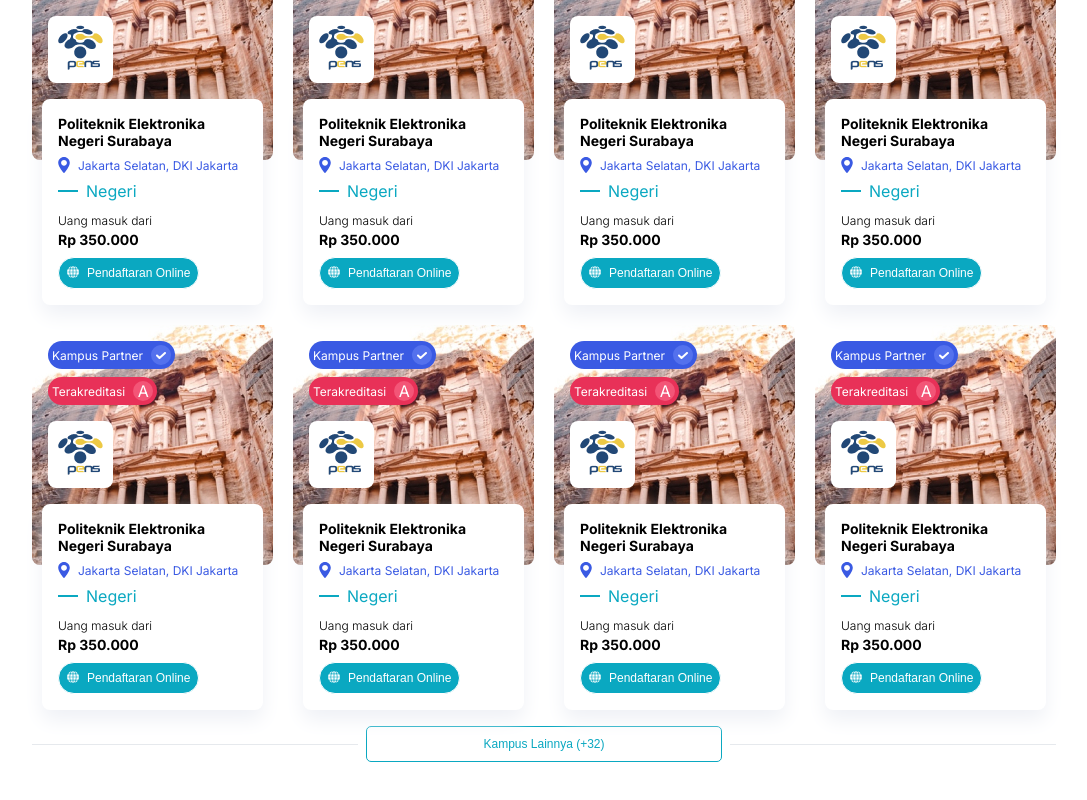
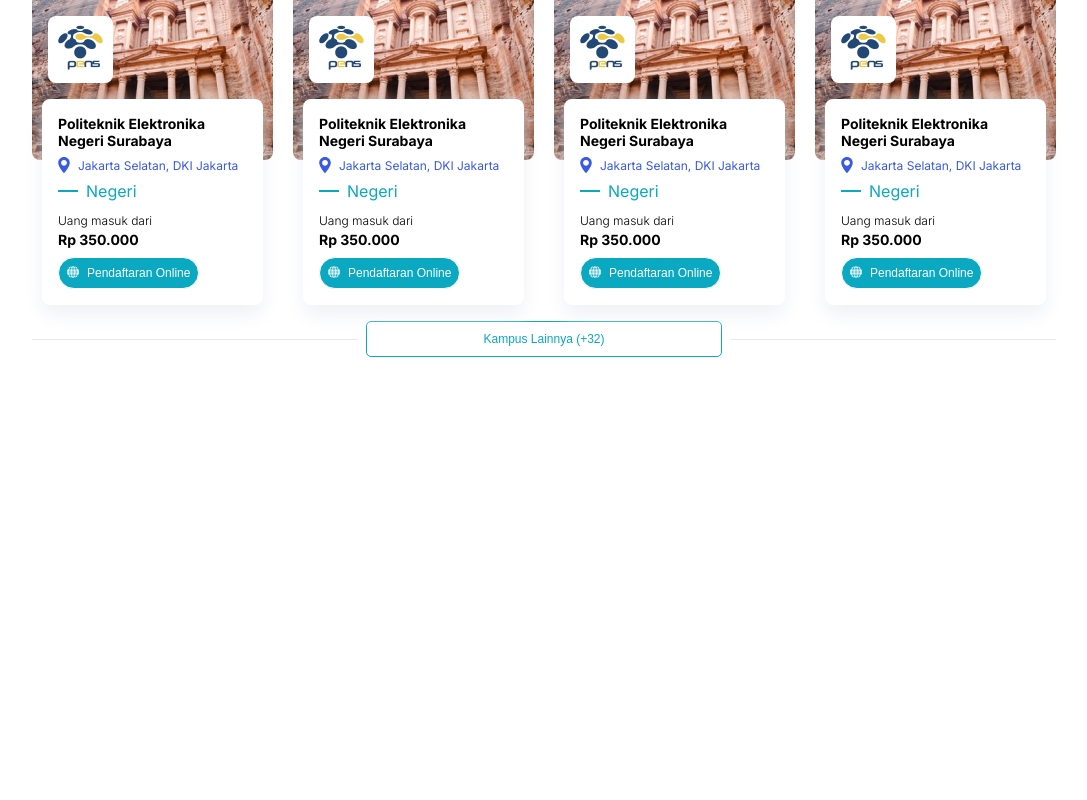
Before and after one commit to maulanairfanf/suteki-tehnical-test, a Nuxt app: page / in a window 1280 px wide. Shown: the part 1172-1972 px from the top of the page, without its empty margins (96-1183 px from the left). After the commit the page ends 1581 px from the top, so only its background shows below. Built offline with nearby package versions, Linux system fonts and the light colour scheme.

Commit message:
made card and header reusable

```diff
--- a/components/CampusRecommendations.vue
+++ b/components/CampusRecommendations.vue
@@ -1,76 +1,12 @@
 <template>
 	<div class="container">
-		<div class="flex flex-column items-center">
-			<h1 class="font-size-30 font-weight-bold my-medium">
-				Rekomendasi Kampus
-			</h1>
-			<h2 class="font-size-14 font-weight-light mb-large">
-				Memberikan sistim pelayanan untuk para calon mahasiswa Jawa Barat dan
-				Banten
-			</h2>
-		</div>
+		<Header
+			title="Rekomendasi Kampus"
+			description="Memberikan sistim pelayanan untuk para calon mahasiswa Jawa Barat dan Banten"
+		/>
+
 		<div class="grid-4-20px">
-			<div
-				class="grid-item-1 position-relative card"
-				v-for="index in 12"
-				:key="index"
-			>
-				<div class="position-relative">
-					<img
-						src="@/assets/images/background.jpg"
-						class="w-full radius-8 position-absolute background-image"
-						alt="alt"
-					/>
-					<div class="card-header">
-						<Badge color="blue" />
-						<Badge color="red" akreditasi="A" class="mt-small" />
-						<div
-							class="mt-medium bg-white radius-8 p-small"
-							style="width: min-content"
-						>
-							<img
-								src="@/assets/images/dummy-uni.png"
-								class="radius-8"
-								style="object-fit: cover"
-								alt=""
-							/>
-						</div>
-					</div>
-					<div class="card-body shadow bg-white">
-						<h1 class="font-size-14">Politeknik Elektronika Negeri Surabaya</h1>
-						<div class="font-size-12 text-blue flex items-center my-small">
-							<svg
-								width="12"
-								height="16"
-								viewBox="0 0 12 16"
-								fill="none"
-								xmlns="http://www.w3.org/2000/svg"
-							>
-								<path
-									d="M6.00016 0C2.805 0 0.205566 2.59944 0.205566 5.79456C0.205566 9.75981 5.39116 15.581 5.61194 15.8269C5.81932 16.0579 6.18138 16.0575 6.38838 15.8269C6.60916 15.581 11.7948 9.75981 11.7948 5.79456C11.7947 2.59944 9.19529 0 6.00016 0ZM6.00016 8.70997C4.3926 8.70997 3.08479 7.40212 3.08479 5.79456C3.08479 4.187 4.39263 2.87919 6.00016 2.87919C7.60769 2.87919 8.91551 4.18703 8.91551 5.79459C8.91551 7.40216 7.60769 8.70997 6.00016 8.70997Z"
-									fill="#3A5AE3"
-								/>
-							</svg>
-							<span class="ml-small"> Jakarta Selatan, DKI Jakarta </span>
-						</div>
-						<div class="flex items-center my-small">
-							<div class="bg-primary" style="width: 20px; height: 2px"></div>
-							<div class="ml-small text-primary">Negeri</div>
-						</div>
-						<div>
-							<span class="font-size-12 font-weight-light"
-								>Uang masuk dari</span
-							>
-							<br />
-							<span class="font-size-14 font-weight-bold">Rp 350.000</span>
-						</div>
-						<button class="button radius-40 mt-small flex p-small">
-							<img src="@/assets/images/globe-icon.svg" class="mr-small" />
-							Pendaftaran Online
-						</button>
-					</div>
-				</div>
-			</div>
+			<Card v-for="index in 8" :key="index" />
 		</div>
 		<div class="flex items-center justify-center my-medium pb-medium">
 			<hr class="hide-on-mobile horizontal-line" />
@@ -82,7 +18,8 @@
 	</div>
 </template>
 <script setup>
-import Badge from './reusable/Badge.vue'
+import Header from './reusable/Header.vue'
+import Card from './reusable/Card.vue'
 </script>
 
 <style scoped></style>
--- /dev/null
+++ b/components/reusable/Card.vue
@@ -0,0 +1,60 @@
+<template>
+	<div class="grid-item-1 position-relative card">
+		<div class="position-relative">
+			<img
+				src="@/assets/images/background.jpg"
+				class="w-full radius-8 position-absolute background-image"
+				alt="alt"
+			/>
+			<div class="card-header">
+				<Badge color="blue" />
+				<Badge color="red" akreditasi="A" class="mt-small" />
+				<div
+					class="mt-medium bg-white radius-8 p-small"
+					style="width: min-content"
+				>
+					<img
+						src="@/assets/images/dummy-uni.png"
+						class="radius-8"
+						style="object-fit: cover"
+						alt=""
+					/>
+				</div>
+			</div>
+			<div class="card-body shadow bg-white">
+				<h1 class="font-size-14">Politeknik Elektronika Negeri Surabaya</h1>
+				<div class="font-size-12 text-blue flex items-center my-small">
+					<svg
+						width="12"
+						height="16"
+						viewBox="0 0 12 16"
+						fill="none"
+						xmlns="http://www.w3.org/2000/svg"
+					>
+						<path
+							d="M6.00016 0C2.805 0 0.205566 2.59944 0.205566 5.79456C0.205566 9.75981 5.39116 15.581 5.61194 15.8269C5.81932 16.0579 6.18138 16.0575 6.38838 15.8269C6.60916 15.581 11.7948 9.75981 11.7948 5.79456C11.7947 2.59944 9.19529 0 6.00016 0ZM6.00016 8.70997C4.3926 8.70997 3.08479 7.40212 3.08479 5.79456C3.08479 4.187 4.39263 2.87919 6.00016 2.87919C7.60769 2.87919 8.91551 4.18703 8.91551 5.79459C8.91551 7.40216 7.60769 8.70997 6.00016 8.70997Z"
+							fill="#3A5AE3"
+						/>
+					</svg>
+					<span class="ml-small"> Jakarta Selatan, DKI Jakarta </span>
+				</div>
+				<div class="flex items-center my-small">
+					<div class="bg-primary" style="width: 20px; height: 2px"></div>
+					<div class="ml-small text-primary">Negeri</div>
+				</div>
+				<div>
+					<span class="font-size-12 font-weight-light">Uang masuk dari</span>
+					<br />
+					<span class="font-size-14 font-weight-bold">Rp 350.000</span>
+				</div>
+				<button class="button radius-40 mt-small flex p-small">
+					<img src="@/assets/images/globe-icon.svg" class="mr-small" />
+					Pendaftaran Online
+				</button>
+			</div>
+		</div>
+	</div>
+</template>
+<script setup>
+import Badge from './Badge.vue'
+</script>
--- /dev/null
+++ b/components/reusable/Header.vue
@@ -0,0 +1,22 @@
+<template lang="">
+	<div class="flex flex-column items-center">
+		<h1 class="font-size-30 font-weight-bold my-medium">{{ title }}</h1>
+		<h2 class="font-size-14 font-weight-light mb-large">
+			{{ description }}
+		</h2>
+	</div>
+</template>
+<script setup>
+defineProps({
+	title: {
+		type: String,
+		default: '',
+		required: true,
+	},
+	description: {
+		type: String,
+		default: '',
+		required: true,
+	},
+})
+</script>
```
